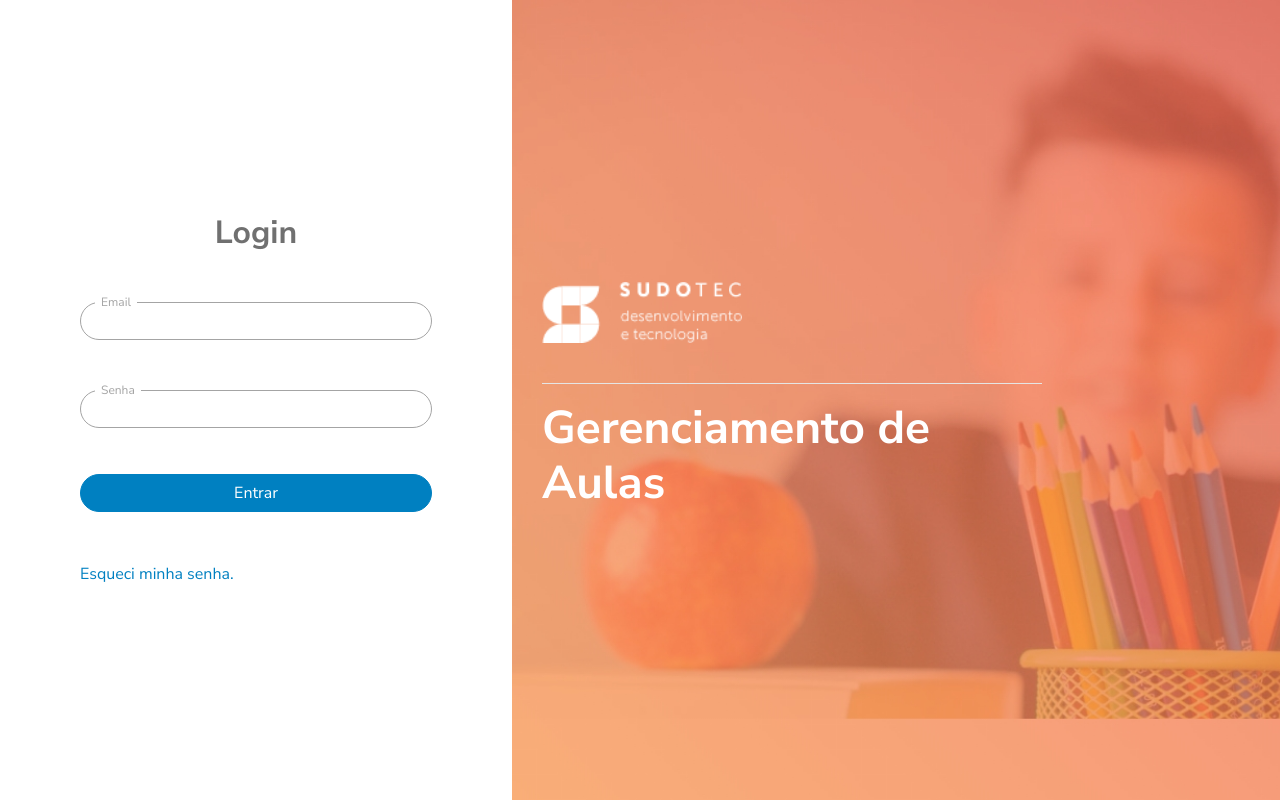
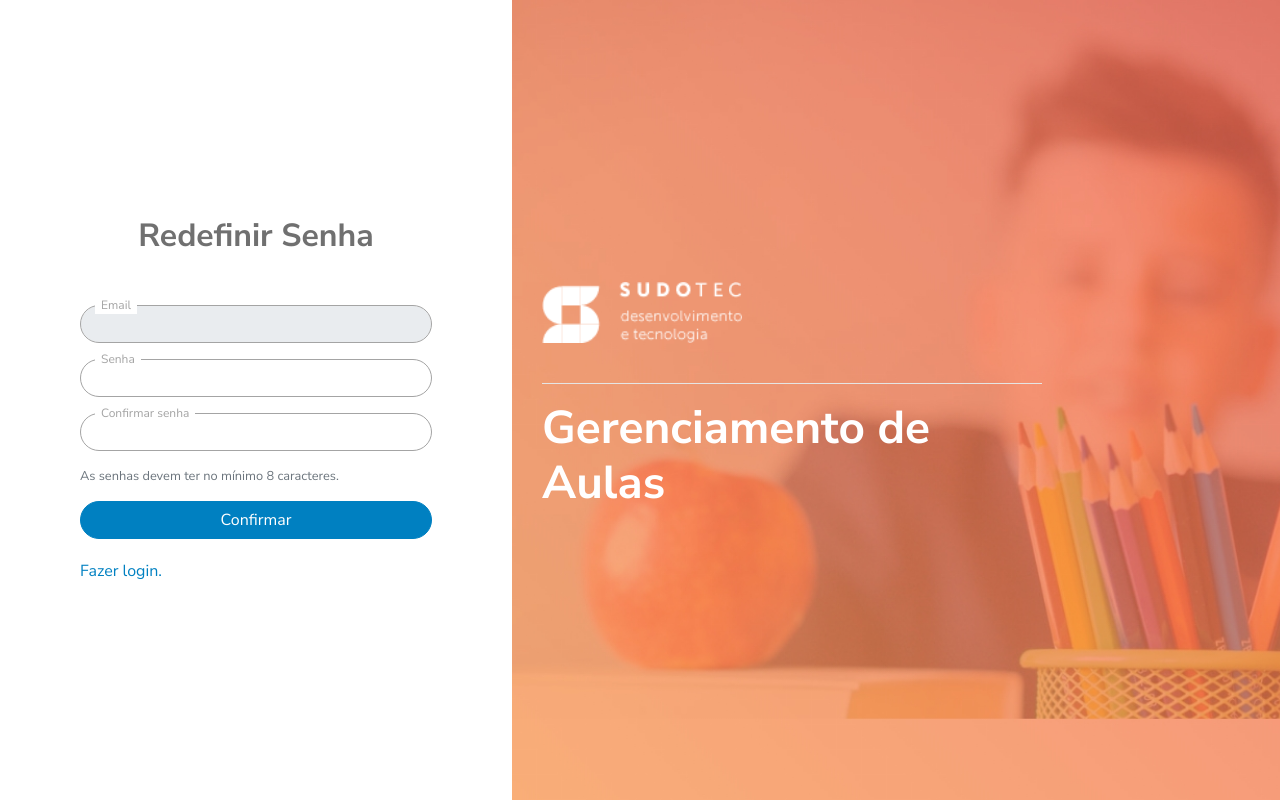
Before and after one commit to kseikyo/sudotec-gestao-aulas-frontend, a React (Create React App) app: page /auth/redefinir-senha in a window 1280 px wide. Built offline with nearby package versions, Linux system fonts and the light colour scheme.

Commit message:
Recuperação de senha

```diff
--- a/src/App.js
+++ b/src/App.js
@@ -1,10 +1,12 @@
 import React from 'react';
 import './App.scss';
-import FormLogin from './pages/Logon/Login';
+import Login from './pages/Logon/Login';
+import Restore from './pages/Logon/Restore';
+import RedefinePassword from './pages/Logon/RedefinePassword';
 import Dashboard from './components/layouts/Dashboard';
 import {BrowserRouter, Route, Switch, Redirect} from 'react-router-dom';
 import AuthContext from './context/auth-context';
-// import Projects from './pages/Project/Projects';
+import Logon from './components/layouts/Logon';
 import Grades from './pages/Grade/Grades';
 import Grade from './pages/Grade/Grade';
 import Students from './pages/Student/Students';
@@ -71,7 +73,21 @@ class App extends React.Component {
                         }}>
                     <div id='app'>
                     <Switch>
-                        <GuestRoute path='/auth'><FormLogin /></GuestRoute>
+                        <GuestRoute exact path='/auth'>
+                            <Logon>
+                                <Login />
+                            </Logon>
+                        </GuestRoute>
+                        <GuestRoute exact path='/auth/recuperacao'>
+                            <Logon>
+                                <Restore />
+                            </Logon>
+                        </GuestRoute>
+                        <GuestRoute exact path='/auth/redefinir-senha'>
+                            <Logon>
+                                <RedefinePassword />
+                            </Logon>
+                        </GuestRoute>
                         <PrivateRoute path='/'>
                             <Dashboard
                                     user_email={this.state.email || "Username"}
--- a/src/pages/Logon/Login.js
+++ b/src/pages/Logon/Login.js
@@ -1,6 +1,5 @@
 import React from 'react';
 import AuthContext from '../../context/auth-context';
-import Logon from '../../components/layouts/Logon';
 import TextLink from '../../components/misc/TextLink';
 import {Redirect} from 'react-router-dom'
 
@@ -12,7 +11,7 @@ const RedirectIfLogged = ({logged}) => {
     return <Redirect to='/' push />
 }
 
-class FormLogin extends React.Component {
+class Login extends React.Component {
     constructor(props) {
         super(props);
         this.emailRef = React.createRef();
@@ -72,7 +71,7 @@ class FormLogin extends React.Component {
 
     render() {
         return (
-            <Logon>
+            <>
                 <RedirectIfLogged logged={this.state.logged}/>
                 <form className="form-container text-center">
                     <header className="form-header">
@@ -91,10 +90,10 @@ class FormLogin extends React.Component {
                     </button>
                 </form>
 
-                <TextLink  to="Forgotten-Password" span="Esqueci minha senha." path="Forgotten-Password"/>
-            </Logon>
+                <TextLink  to="/auth/recuperacao" span="Esqueci minha senha." path="/auth/recuperacao"/>
+            </>
         );
     }
 }
 
-export default FormLogin;
+export default Login;
--- /dev/null
+++ b/src/pages/Logon/RedefinePassword.js
@@ -0,0 +1,84 @@
+import React from 'react';
+import {changeHandler} from '../../components/forms/handler';
+import TextLink from '../../components/misc/TextLink';
+import Input from '../../components/forms/Input';
+import {Button} from 'react-bootstrap';
+import loginAPI from '../../services/api/login'
+
+class RedefinePassword extends React.Component {
+    constructor(props) {
+        super(props);
+
+        this.state = {
+            passwordsEqual: true,
+            formControls: {
+                token: '',
+                email: '',
+                password: '',
+                password_confirmation: '',
+                success: false,
+            }
+        }
+
+        this.changeHandler = changeHandler.bind(this);
+    }
+
+    componentDidMount() {
+        const urlParams = new URLSearchParams(window.location.search)
+        let formControls = this.state.formControls;
+
+        formControls.token = urlParams.get('token');
+        formControls.email = urlParams.get('email');
+
+        this.setState({formControls});
+    }
+
+    submitHandler() {
+        let {formControls} = this.state;
+        if (formControls.password !== formControls.password_confirmation) {
+            this.setState({passwordsEqual: false});
+            return;
+        } else {
+            this.setState({passwordsEqual: true});
+        }
+
+        loginAPI.restorePassword(this.state.formControls).then(() => {
+            this.setState({success: true});
+        }).catch(() => {});
+    }
+
+    render() {
+        let {formControls} = this.state;
+        return (
+            <>
+                <form className="form-container">
+                    <header className="form-header text-center">
+                        <h2>Redefinir Senha</h2>
+                    </header>
+                    <input type="hidden" value={formControls.token} />
+                    <Input label='Email' name='email' type="email" value={formControls.email} readOnly />
+                    <Input label='Senha' name='password' type="password" value={formControls.password} onChange={this.changeHandler} />
+                    <Input label='Confirmar senha' name='password_confirmation' type="password" value={formControls.password_confirmation} onChange={this.changeHandler} />
+
+                    <div>
+                    <small className='d-block text-muted'>As senhas devem ter no mínimo 8 caracteres.</small>
+                    </div>
+                    {this.state.passwordsEqual ?
+                    <></> :
+                    <small className='d-block text-danger'>As senhas não são iguais.</small>
+                    }
+
+                    <Button className="form-button w-100" onClick={this.submitHandler.bind(this)}>Confirmar</Button>
+
+                    {this.state.success ?
+                    <small className='d-block text-success'>Senha redefinida com sucesso.</small> :
+                    <></>
+                    }
+                </form>
+                <TextLink  to="/auth" span="Fazer login." path="/auth"/>
+            </>
+        );
+    }
+}
+
+export default RedefinePassword;
--- a/src/pages/Logon/Restore.js
+++ b/src/pages/Logon/Restore.js
@@ -1,65 +1,72 @@
 import React from 'react';
+import {changeHandler} from '../../components/forms/handler';
+import TextLink from '../../components/misc/TextLink';
+import Input from '../../components/forms/Input';
+import {Button} from 'react-bootstrap';
+import loginAPI from '../../services/api/login';
+import Loader from '../../components/misc/Loader';
 
-class FormRestore extends React.Component {
+class RedefinePassword extends React.Component {
     constructor(props) {
         super(props);
-        this.emailRef = React.createRef()
+
+        this.state = {
+            success: false,
+            fail: false,
+            formControls: {
+                token: '',
+                email: '',
+                password: '',
+                password_confirmation: '',
+            }
+        }
+
+        this.changeHandler = changeHandler.bind(this);
     }
 
     submitHandler() {
-        event.preventDefault();
-        const url = new URL("http://api.sudotec.test/api/auth/password/email");
-        const email = this.emailRef.current.value;
+        this.setState({loading: true, success: false, fail: false});
 
-        if (email.trim().length === 0) {
-            return;
-        }
-
-        let headers = {
-            "Accept": "application/json",
-        }
-
-        let body = {
-            email: email
-        }
-
-        fetch(url, {
-            method: "POST",
-            headers: headers,
-            body: JSON.stringify(body)
+        loginAPI.requestReset(this.state.formControls)
+        .then(() => {
+            this.setState({success: true, loading: false});
         })
-        .then(response => {
-            if(response.status !== 200 && response.status !== 201) {
-                throw new Error ("Couldn't find an account with this email!");
-                //Don't know how we are gonna handle it on frontend yet
-            }
-            return response.json();
-        })
-        .then(responseData => {
-            //Loggin the json data
-            console.log(responseData);
-        })
-        .catch(err => {
-            console.log(err);
-        })
+        .catch(() => {
+            this.setState({fail: true, loading: false});
+        });
     }
 
     render() {
+        let {formControls} = this.state;
         return (
-            <form className="form-container">
-                <header className="form-header">
-                    <h3>Restaurar Senha</h3>
-                </header>
-                <div className="form-input">
-                    <label className="form-label">Email</label>
-                    <input type="email" ref={this.emailRef}></input>
-                </div>
-                <button className="form-button" onClick={this.submitHandler}>
-                    Restaurar
-                </button>
-            </form>
+            <>
+                <form className="form-container">
+                    <header className="form-header text-center">
+                        <h2>Recuperar Senha</h2>
+                    </header>
+                    <Input label='Email' name='email' type="email" value={formControls.email} onChange={this.changeHandler.bind(this)} />
+
+                    {this.state.success ?
+                    <small className='d-block text-primary'>Um link de recuperação de senha foi enviado para o seu email.</small> :
+                    <></>
+                    }
+
+                    {this.state.fail ?
+                    <small className='d-block text-danger'>Falha ao enviar email de recuperação de senha.</small> :
+                    <></>
+                    }
+
+                    {this.state.loading ?
+                    <Loader message='Enviando...' size='40px' /> :
+                    <></>
+                    }
+
+                    <Button className="form-button w-100" onClick={this.submitHandler.bind(this)}>Confirmar</Button>
+                </form>
+                <TextLink  to="/auth" span="Fazer login." path="/auth"/>
+            </>
         );
     }
 }
 
-export default FormRestore;
+export default RedefinePassword;
--- a/src/pages/Student/Student.js
+++ b/src/pages/Student/Student.js
@@ -1,15 +1,9 @@
 import React from 'react';
 import Content from '../../components/misc/Content';
-// import UpdateGrade from '../../components/grades/UpdateGrade';
-// import LessonsContent from '../../components/lesson/LessonsContent';
-// import StudentsContent from '../../components/students/StudentsContent';
-// import RegisterLessonModal from '../../components/lesson/RegisterLessonModal';
 import SectionTitle from '../../components/misc/SectionTitle';
 import TextInput from '../../components/forms/Input';
 import Select from '../../components/forms/Select';
-// import GlyphButton from '../../components/misc/GlyphButton';
 import PageTitle from '../../components/misc/PageTitle';
-// import {Button} from 'react-bootstrap';
 import studentsAPI from '../../services/api/students';
 import {changeHandler} from '../../components/forms/handler';
 import DeleteModal from '../../components/misc/DeleteModal';
@@ -73,7 +67,7 @@ class Student extends React.Component {
   }
 
   render() {
-    let {student, loaded, formControls} = this.state;
+    let {loaded, formControls} = this.state;
 
     if (!loaded) {
       return <Loader />
--- /dev/null
+++ b/src/services/api/login.js
@@ -0,0 +1,8 @@
+import api from '../api';
+
+const login = {};
+
+login.restorePassword = (data) => api.post('/auth/password/reset', data).then(res => res.data);
+login.requestReset = (data) => api.post(`/auth/password/email`, data).then(res => res.data);
+
+export default login;
--- a/src/styles/_auth.scss
+++ b/src/styles/_auth.scss
@@ -24,12 +24,12 @@
     padding: 80px;
     width: 40%;
 
-    .form-group {
+    .form-group:first-of-type {
       margin-top: 50px;
     }
 
     button {
-      margin: 30px 0 50px 0;
+      margin: 15px 0 20px 0;
     }
   }
 }
```
Also changed, not shown: src/pages/Logon/Redefine.js (deleted, +0 -76 lines).
